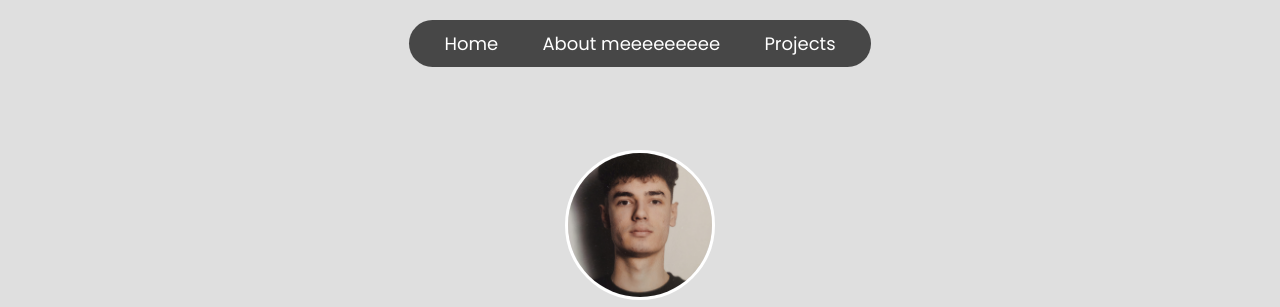
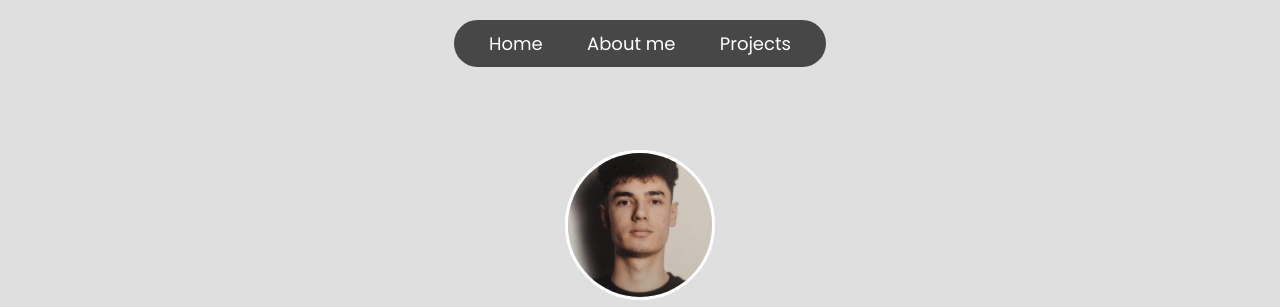
Before and after one commit to RaresRacsan/raresracsan.github.io, a plain HTML site: page index.html in a window 1280 px wide. Shown: the top 307 px of the page. Drawn offline with Linux system fonts and the light colour scheme.

Commit message:
Update index.html

```diff
--- a/index.html
+++ b/index.html
@@ -16,7 +16,7 @@
         <nav>
             <ul class="navbar">
                 <li><a href="#home">Home</a></li>
-                <li><a href="#aboutme">About meeeeeeeee</a></li>
+                <li><a href="#aboutme">About me</a></li>
                 <li><a href="#projects">Projects</a></li>
             </ul>
         </nav>
```
